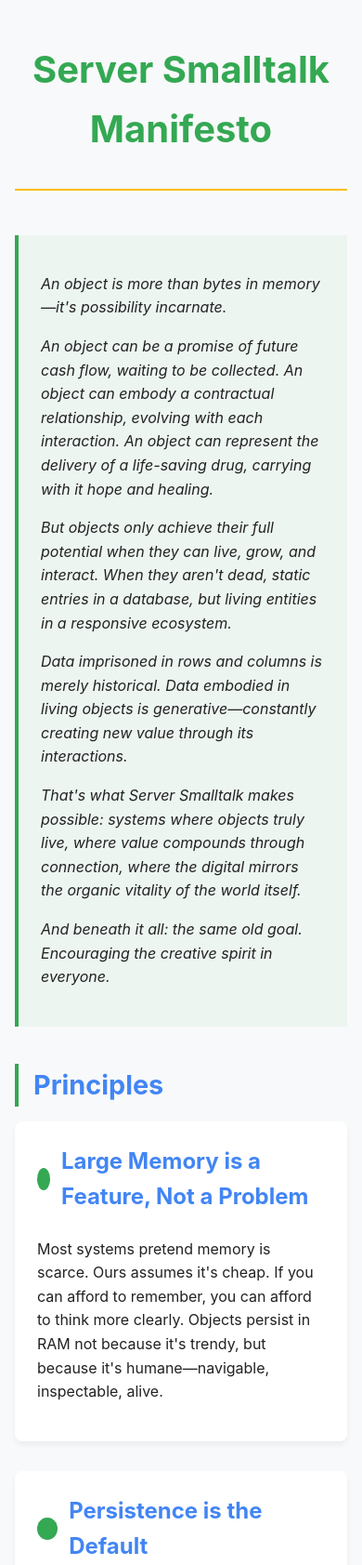
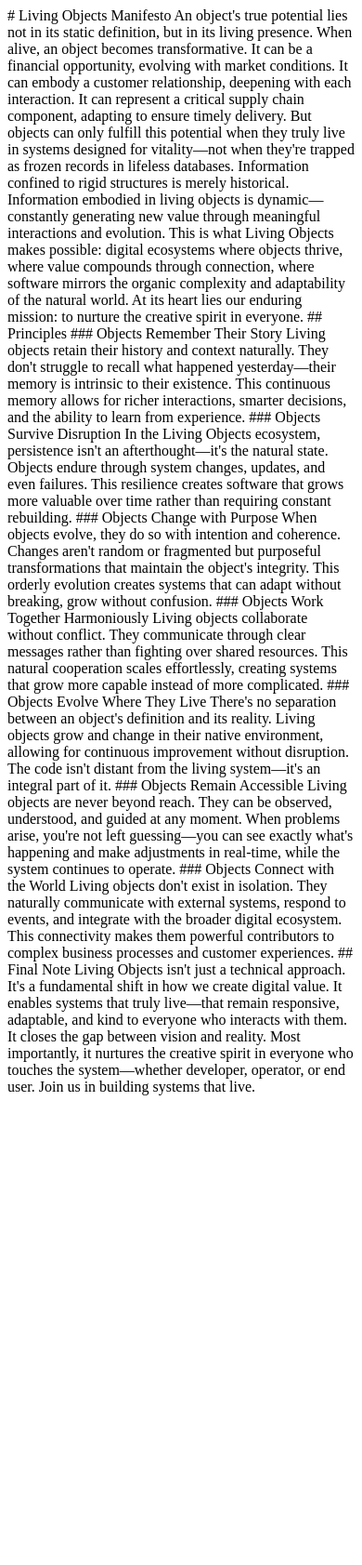
Before and after one commit to KentBeck/LivingObjects, a plain HTML site: page index.html in a window 390 px wide. Shown: the top 1683 px of the page at 93% size. After the commit the page ends 1186 px from the top, so only its background shows below. Drawn offline with Linux system fonts and the light colour scheme.

Commit message:
better manifesto

```diff
--- a/index.html
+++ b/index.html
@@ -1,197 +1,44 @@
-<!DOCTYPE html>
-<html lang="en">
-<head>
-    <meta charset="UTF-8">
-    <meta name="viewport" content="width=device-width, initial-scale=1.0">
-    <title>Server Smalltalk Manifesto</title>
-    <style>
-        :root {
-            --primary-color: #34A853;
-            --secondary-color: #4285F4;
-            --dark-color: #222;
-            --light-color: #f8f9fa;
-            --accent-color: #FBBC05;
-        }
+# Living Objects Manifesto
 
-        body {
-            font-family: 'SF Pro Text', -apple-system, BlinkMacSystemFont, 'Segoe UI', Roboto, Oxygen, Ubuntu, Cantarell, sans-serif;
-            line-height: 1.6;
-            color: var(--dark-color);
-            background-color: var(--light-color);
-            max-width: 800px;
-            margin: 0 auto;
-            padding: 2rem;
-        }
+An object's true potential lies not in its static definition, but in its living presence.
 
-        header {
-            margin-bottom: 3rem;
-            text-align: center;
-            border-bottom: 2px solid var(--accent-color);
-            padding-bottom: 1.5rem;
-        }
+When alive, an object becomes transformative. It can be a financial opportunity, evolving with market conditions. It can embody a customer relationship, deepening with each interaction. It can represent a critical supply chain component, adapting to ensure timely delivery.
 
-        h1 {
-            font-size: 3.2rem;
-            color: var(--primary-color);
-            margin-bottom: 0.5rem;
-        }
+But objects can only fulfill this potential when they truly live in systems designed for vitality—not when they're trapped as frozen records in lifeless databases.
 
-        h2 {
-            font-size: 2rem;
-            color: var(--secondary-color);
-            margin-top: 2.5rem;
-            margin-bottom: 1rem;
-            border-left: 4px solid var(--primary-color);
-            padding-left: 1rem;
-        }
+Information confined to rigid structures is merely historical. Information embodied in living objects is dynamic—constantly generating new value through meaningful interactions and evolution.
 
-        h3 {
-            font-size: 1.5rem;
-            color: var(--dark-color);
-            margin-top: 2rem;
-        }
+This is what Living Objects makes possible: digital ecosystems where objects thrive, where value compounds through connection, where software mirrors the organic complexity and adaptability of the natural world.
 
-        .cold-open {
-            font-style: italic;
-            padding: 1.5rem;
-            background-color: rgba(52, 168, 83, 0.05);
-            border-left: 4px solid var(--primary-color);
-            margin: 2rem 0;
-        }
+At its heart lies our enduring mission: to nurture the creative spirit in everyone.
 
-        .principle {
-            margin-bottom: 2rem;
-            padding: 1.5rem;
-            background-color: white;
-            border-radius: 8px;
-            box-shadow: 0 4px 6px rgba(0, 0, 0, 0.05);
-            transition: transform 0.2s ease, box-shadow 0.2s ease;
-        }
+## Principles
 
-        .principle:hover {
-            transform: translateY(-5px);
-            box-shadow: 0 8px 15px rgba(0, 0, 0, 0.1);
-        }
+### Objects Remember Their Story
+Living objects retain their history and context naturally. They don't struggle to recall what happened yesterday—their memory is intrinsic to their existence. This continuous memory allows for richer interactions, smarter decisions, and the ability to learn from experience.
 
-        .principle h3 {
-            color: var(--secondary-color);
-            margin-top: 0;
-            display: flex;
-            align-items: center;
-        }
+### Objects Survive Disruption
+In the Living Objects ecosystem, persistence isn't an afterthought—it's the natural state. Objects endure through system changes, updates, and even failures. This resilience creates software that grows more valuable over time rather than requiring constant rebuilding.
 
-        .principle h3::before {
-            content: "";
-            display: inline-block;
-            width: 24px;
-            height: 24px;
-            background-color: var(--primary-color);
-            border-radius: 50%;
-            margin-right: 12px;
-            color: white;
-            text-align: center;
-            line-height: 24px;
-            font-size: 14px;
-        }
+### Objects Change with Purpose
+When objects evolve, they do so with intention and coherence. Changes aren't random or fragmented but purposeful transformations that maintain the object's integrity. This orderly evolution creates systems that can adapt without breaking, grow without confusion.
 
-        footer {
-            margin-top: 4rem;
-            padding-top: 2rem;
-            border-top: 2px solid var(--accent-color);
-            text-align: center;
-            font-style: italic;
-        }
+### Objects Work Together Harmoniously
+Living objects collaborate without conflict. They communicate through clear messages rather than fighting over shared resources. This natural cooperation scales effortlessly, creating systems that grow more capable instead of more complicated.
 
-        .final-note {
-            padding: 2rem;
-            background-color: rgba(251, 188, 5, 0.1);
-            border-radius: 8px;
-            margin: 3rem 0;
-        }
+### Objects Evolve Where They Live
+There's no separation between an object's definition and its reality. Living objects grow and change in their native environment, allowing for continuous improvement without disruption. The code isn't distant from the living system—it's an integral part of it.
 
-        @media (max-width: 600px) {
-            body {
-                padding: 1rem;
-            }
+### Objects Remain Accessible
+Living objects are never beyond reach. They can be observed, understood, and guided at any moment. When problems arise, you're not left guessing—you can see exactly what's happening and make adjustments in real-time, while the system continues to operate.
 
-            h1 {
-                font-size: 2.5rem;
-            }
+### Objects Connect with the World
+Living objects don't exist in isolation. They naturally communicate with external systems, respond to events, and integrate with the broader digital ecosystem. This connectivity makes them powerful contributors to complex business processes and customer experiences.
 
-            h2 {
-                font-size: 1.8rem;
-            }
-        }
-    </style>
-    <!-- Fathom - beautiful, simple website analytics -->
-<script src="https://cdn.usefathom.com/script.js" data-site="FHRALVOZ" defer></script>
-<!-- / Fathom -->
-</head>
-<body>
-    <header>
-        <h1>Server Smalltalk Manifesto</h1>
-    </header>
+## Final Note
 
-    <section class="cold-open">
-        <p>An object is more than bytes in memory—it's possibility incarnate.</p>
+Living Objects isn't just a technical approach. It's a fundamental shift in how we create digital value. It enables systems that truly live—that remain responsive, adaptable, and kind to everyone who interacts with them. It closes the gap between vision and reality.
 
-        <p>An object can be a promise of future cash flow, waiting to be collected. An object can embody a contractual relationship, evolving with each interaction. An object can represent the delivery of a life-saving drug, carrying with it hope and healing.</p>
+Most importantly, it nurtures the creative spirit in everyone who touches the system—whether developer, operator, or end user.
 
-        <p>But objects only achieve their full potential when they can live, grow, and interact. When they aren't dead, static entries in a database, but living entities in a responsive ecosystem.</p>
-
-        <p>Data imprisoned in rows and columns is merely historical. Data embodied in living objects is generative—constantly creating new value through its interactions.</p>
-
-        <p>That's what Server Smalltalk makes possible: systems where objects truly live, where value compounds through connection, where the digital mirrors the organic vitality of the world itself.</p>
-
-        <p>And beneath it all: the same old goal. Encouraging the creative spirit in everyone.</p>
-    </section>
-
-    <h2>Principles</h2>
-
-    <div class="principle">
-        <h3>Large Memory is a Feature, Not a Problem</h3>
-        <p>Most systems pretend memory is scarce. Ours assumes it's cheap. If you can afford to remember, you can afford to think more clearly. Objects persist in RAM not because it's trendy, but because it's humane—navigable, inspectable, alive.</p>
-    </div>
-
-    <div class="principle">
-        <h3>Persistence is the Default</h3>
-        <p>In traditional systems, persistence is something you earn. In Server Smalltalk, it's the baseline. If you don't say otherwise, your data survives. The system encourages habits of care, not hacks of storage.</p>
-    </div>
-
-    <div class="principle">
-        <h3>Transactions Define Intent</h3>
-        <p>A transaction isn't a scary word from the database world. It's a tool for saying: "This goes together." Transactions in Server Smalltalk help systems grow in coherent, recoverable steps. They're optimistic, rollback-friendly, and integrated.</p>
-    </div>
-
-    <div class="principle">
-        <h3>Parallelism Shouldn't Hurt</h3>
-        <p>Concurrency is the price of scale, but it doesn't have to be the price of sanity. Server Smalltalk favors message passing over locks, actors over race conditions, clarity over cleverness. You don't need a PhD to write safe, parallel code.</p>
-    </div>
-
-    <div class="principle">
-        <h3>The System is the Source</h3>
-        <p>There's no distinction between "source" and "running system." The image is the truth. Code lives where it runs, changes where it's needed, and grows in the same place users feel its effects. Version control exists, but it's in service to the live world, not the other way around.</p>
-    </div>
-
-    <div class="principle">
-        <h3>Everything is Live</h3>
-        <p>Debuggers open on the server. Logs are objects. Stack traces are clickable. A crash is not the end—it's an invitation to learn, adjust, retry. You're never blind, never shut out. Development continues at runtime.</p>
-    </div>
-
-    <div class="principle">
-        <h3>Interop is Table Stakes</h3>
-        <p>Smalltalk doesn't live in a vacuum. Server Smalltalk speaks HTTP, talks to databases, runs scheduled jobs, listens to queues. It integrates because that's what creative systems do—they converse.</p>
-    </div>
-
-    <section class="final-note">
-        <h2>Final Note</h2>
-        <p>Server Smalltalk isn't just infrastructure. It's an invitation. To build things that live. To maintain systems that stay up and stay kind to the people working on them. To close the gap between idea and reality.</p>
-
-        <p>And most of all, to encourage the creative spirit in everyone who touches the system—developer, ops, or user.</p>
-    </section>
-
-    <footer>
-        <p>Join the movement. Build systems that live.</p>
-    </footer>
-</body>
-</html>
+Join us in building systems that live.
```
